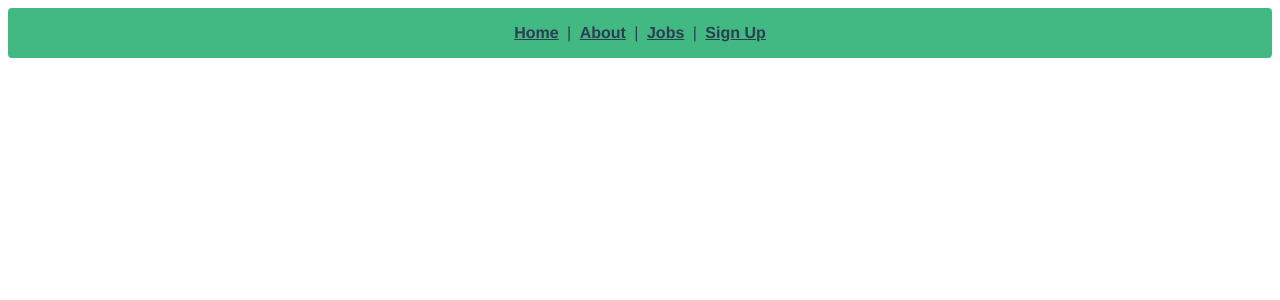
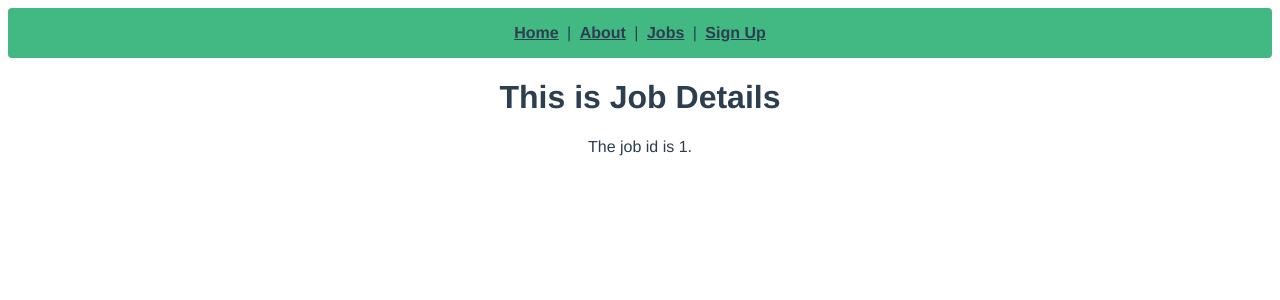
Before and after one commit to KoyFoster/vue-web-form, a Vue app: page /Jobs/1 in a window 1280 px wide. Shown: the top 300 px of the page. Built offline with nearby package versions, Linux system fonts and the light colour scheme.

Commit message:
Route Parameters intro

```diff
--- a/src/router/index.js
+++ b/src/router/index.js
@@ -2,6 +2,7 @@ import { createRouter, createWebHistory } from "vue-router";
 import HomeView from "../views/HomeView";
 import AboutView from "../views/AboutView";
 import JobsView from "../views/jobs/JobsView";
+import JobsViewDetails from "../views/jobs/JobsViewDetails";
 import SignupView from "../views/SignupView";
 
 const routes = [
@@ -21,6 +22,11 @@ const routes = [
     component: JobsView,
   },
   {
+    path: "/Jobs/:id",
+    name: "JobsDetails",
+    component: JobsViewDetails,
+  },
+  {
     path: "/SignUp",
     name: "SignUp",
     component: SignupView,
--- a/src/views/jobs/JobsViewDetails.vue
+++ b/src/views/jobs/JobsViewDetails.vue
@@ -0,0 +1,16 @@
+<template>
+  <h1>This is Job Details</h1>
+  <p>The job id is {{ id }}.</p>
+</template>
+
+<script>
+export default {
+  data() {
+    return {
+      id: this.$route.params.id,
+    };
+  },
+};
+</script>
+
+<style></style>
```
